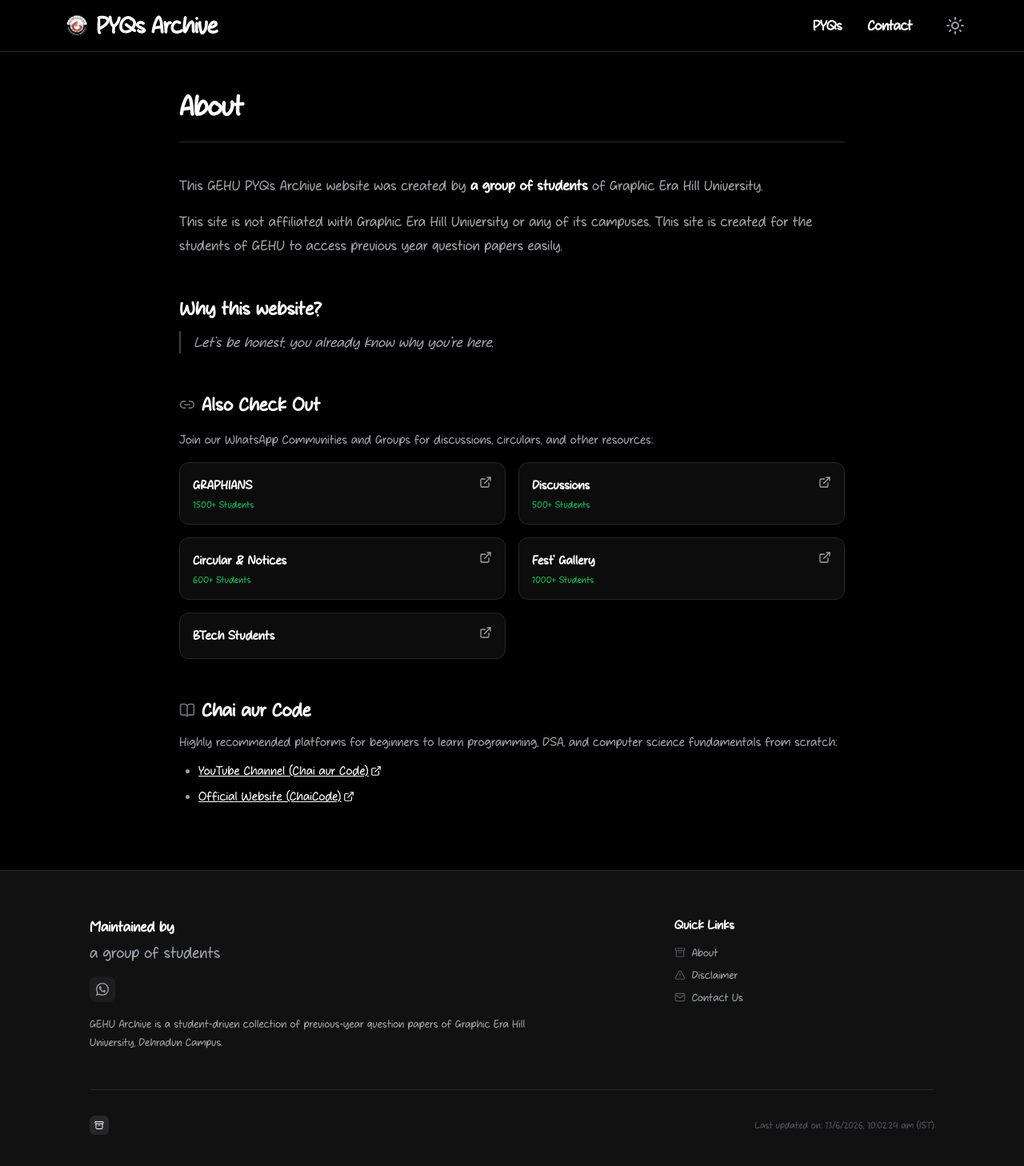
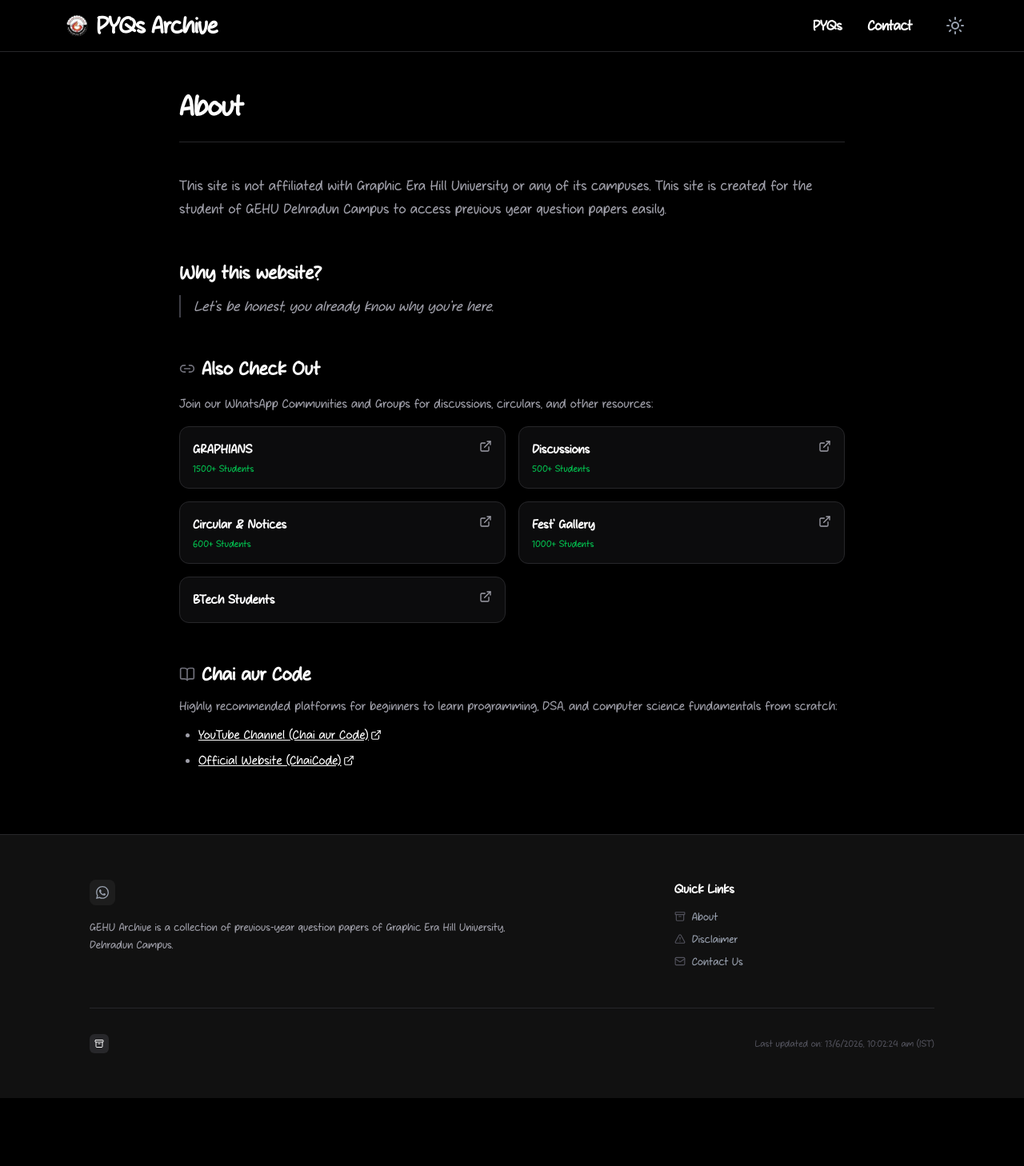
Before and after one commit to priyansunegi-dev0/GEHU-Archive, a React (Vite) app: page /pyqs/about in a window 1280 px wide. Shown: the top 1458 px of the page at 80% size. After the commit the page ends 1373 px from the top, so only its background shows below. Built offline with nearby package versions, Linux system fonts and the light colour scheme.

Commit message:
Remove Maintained by a group of students mention from About page and Footer

```diff
--- a/src/components/Footer.tsx
+++ b/src/components/Footer.tsx
@@ -63,13 +63,8 @@ export function Footer() {
         {/* Top Grid */}
         <div className="grid grid-cols-1 md:grid-cols-3 gap-10 mb-12">
 
-          {/* Left Column: Maintainer Info (takes 2 cols on desktop) */}
+          {/* Left Column: Info (takes 2 cols on desktop) */}
           <div className="md:col-span-2 space-y-4">
-            <div>
-              <h3 className="text-lg font-semibold text-zinc-900 dark:text-white mb-1">Maintained by</h3>
-              <p className="text-xl text-zinc-600 dark:text-gray-400">a group of students</p>
-            </div>
-
             <div className="flex flex-wrap gap-2">
               {socialLinks.map((social) => (
                 <a
@@ -86,7 +81,7 @@ export function Footer() {
             </div>
 
             <p className="text-sm text-zinc-600 dark:text-zinc-400 leading-relaxed max-w-xl">
-              GEHU Archive is a student‑driven collection of previous‑year question papers of Graphic Era Hill University, Dehradun Campus.
+              GEHU Archive is a collection of previous‑year question papers of Graphic Era Hill University, Dehradun Campus.
             </p>
           </div>
 
--- a/src/pages/About.tsx
+++ b/src/pages/About.tsx
@@ -19,10 +19,7 @@ export function About() {
         {/* Section: Description */}
         <section className="space-y-4">
           <p className="text-lg leading-relaxed">
-            This GEHU PYQs Archive website was created by <strong className="text-black dark:text-white font-semibold">a group of students</strong> of Graphic Era Hill University.
-          </p>
-          <p className="text-lg leading-relaxed">
-            This site is not affiliated with Graphic Era Hill University or any of its campuses. This site is created for the students of GEHU to access previous year question papers easily.
+            This site is not affiliated with Graphic Era Hill University or any of its campuses. This site is created for the student of GEHU Dehradun Campus to access previous year question papers easily.
           </p>
         </section>
 
```
